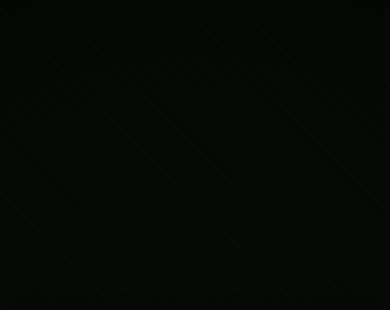
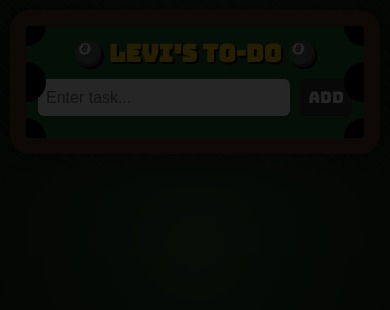
Before and after one commit to nibblys/24-bdaygift, a plain HTML site: page index.html in a window 390 px wide. Shown: the top 310 px of the page. Drawn offline with nearby package versions, Linux system fonts and the light colour scheme.

Commit message:
Update index.html

```diff
--- a/index.html
+++ b/index.html
@@ -84,38 +84,43 @@ li:hover {transform:translateY(-3px);box-shadow:0 4px 8px rgba(0,0,0,0.4);}
     }
 /* FOR MOBILE */
 @media (max-width: 480px) {
+  body {
+    height: auto;
+    padding: 10px;
+  }
+
   .table {
-    width: 90vw;
+    width: 320px;      /* bigger than 90vw on some phones */
     height: auto;
-    border: 6vw solid #5c3d2e;
-    border-radius: 6vw;
-    padding: 4vw;
+    border: 16px solid #5c3d2e;
+    border-radius: 20px;
+    padding: 12px;
   }
 
   h1 {
-    font-size: 8vw;
+    font-size: 24px;   /* bigger and readable */
   }
 
   .ball {
-    width: 10vw;
-    height: 10vw;
-    font-size: 5vw;
+    width: 36px;
+    height: 36px;
+    font-size: 14px;
   }
 
   .todo-input input {
-    font-size: 4vw;
-    padding: 3vw;
+    font-size: 16px;
+    padding: 8px;
   }
 
   .todo-input button {
-    font-size: 4vw;
-    padding: 3vw;
+    font-size: 16px;
+    padding: 8px;
   }
 
   .note-preview {
-    font-size: 3.5vw;
-    margin-left: 12vw;
-    margin-top: 2vw;
+    font-size: 14px;
+    margin-left: 40px;
+    margin-top: 4px;
   }
 }
 </style>
```
